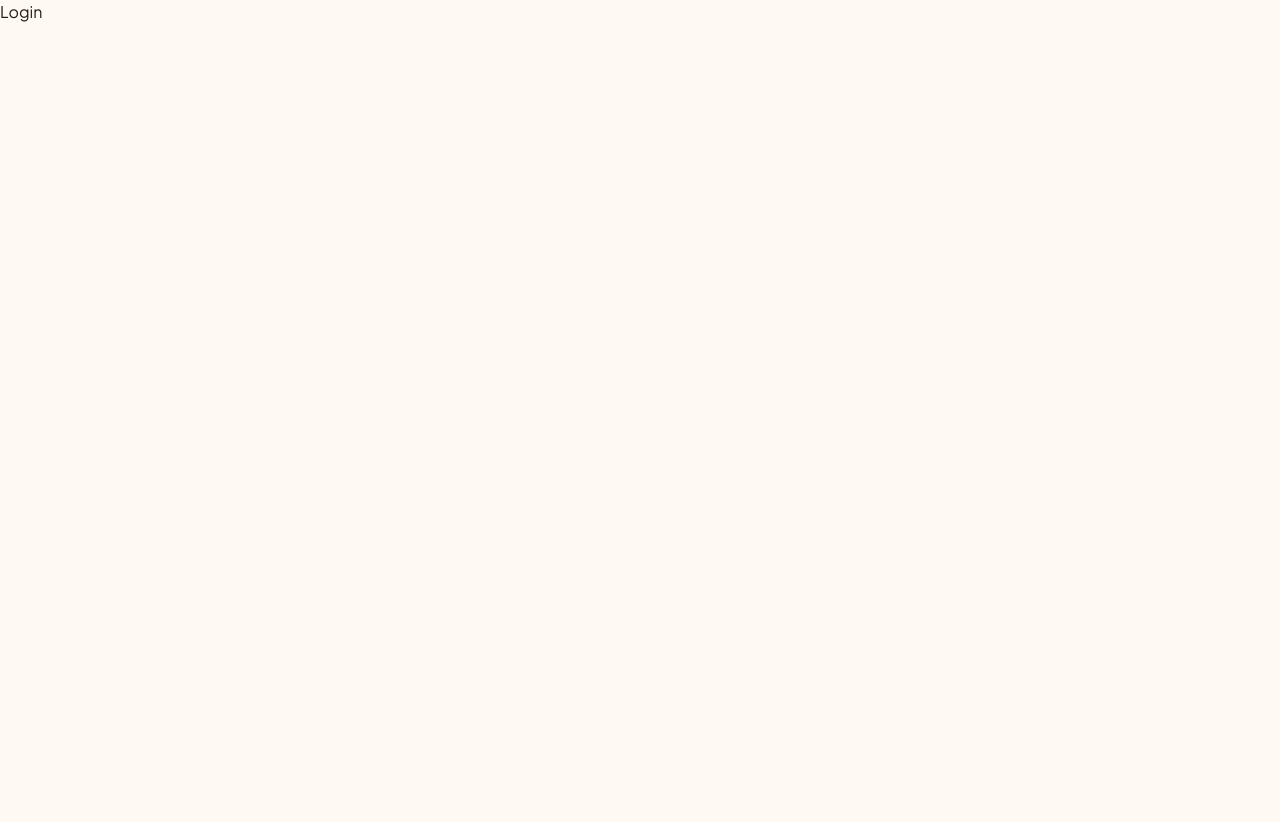
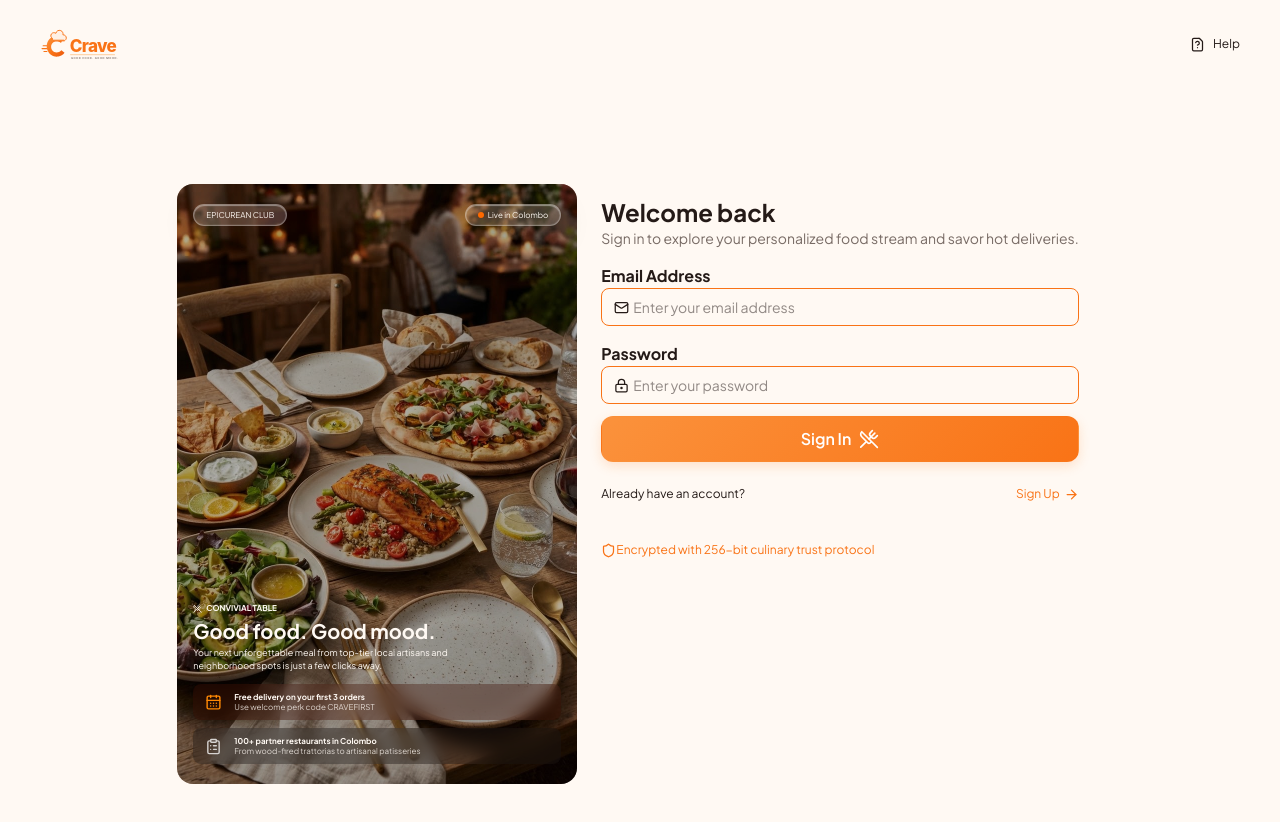
Before and after one commit to LakshanJayalath171/Crave--Food-delivery-app-front-end-, a React (Vite) app: page /login in a window 1280 px wide. Shown: the top 822 px of the page. Before the commit the page ends 800 px from the top, so only its background shows below. Built offline with nearby package versions, Linux system fonts and the light colour scheme.

Commit message:
Created all ui for the login page

```diff
--- a/src/pages/Login.tsx
+++ b/src/pages/Login.tsx
@@ -1,7 +1,107 @@
+import Sign_nav from "../components/Sign_nav"
+import sign_up from "../assets/frontend_assets/sign up.jpg"
+import { ArrowRight, CalendarDays, ClipboardList, Lock, LockKeyhole, Mail, Shield, User, UtensilsCrossed } from "lucide-react";
+import BlinkingDot from "../components/Dot";
+import { useNavigate } from "react-router-dom";
+
 const Login = () => {
+
+    const navigate = useNavigate();
+
   return (
-    <div>Login</div>
-  )
+    <div>
+      {/* navbar */}
+      <Sign_nav />
+
+      {/* content */}
+      <div className="w-full h-full flex items-center justify-center py-24">
+        {/* left */}
+        <div className="flex items-start justify-start">
+          <div className="relative">
+            <img src={sign_up} alt="login" className="w-100 h-150 rounded-2xl object-cover" />
+            <div className="absolute inset-0 flex flex-col justify-between rounded-2xl bg-black/30 px-4 py-5">
+              <div className="flex items-center justify-between gap-2">
+                <div className="apple rounded-full px-3 py-1 text-[8px] text-on-dark">EPICUREAN CLUB</div>
+                <div className="apple flex items-center justify-center gap-1 rounded-full px-3 py-1 text-[8px] text-on-dark">
+                  <BlinkingDot color="bg-orange-500" size="w-1.5 h-1.5" />
+                  Live in Colombo
+                </div>
+              </div>
+
+              <div className="mt-auto space-y-3">
+                <div className="space-y-1">
+                  <div className="flex items-center gap-1 text-[8px] font-bold uppercase text-on-dark">
+                    <UtensilsCrossed size={9} />
+                    Convivial table
+                  </div>
+                  <h1 className="text-xl font-bold leading-tight text-on-dark">Good food.
+Good mood.</h1>
+                  <p className="max-w-75 text-[9px] font-light leading-snug text-on-dark">Your next unforgettable meal from top-tier local artisans and neighborhood spots is just a few clicks away.</p>
+                </div>
+
+                <div className="space-y-2">
+                  <div className="flex items-center gap-3 rounded-lg bg-orange-950/35 px-3 py-2 text-on-dark backdrop-blur-sm">
+                    <CalendarDays size={17} className="shrink-0 text-orange-400" />
+                    <div className="leading-tight">
+                      <p className="text-[8px] font-bold">Free delivery on your first 3 orders</p>
+                      <p className="text-[8px] font-light opacity-80">Use welcome perk code CRAVEFIRST</p>
+                    </div>
+                  </div>
+                  <div className="flex items-center gap-3 rounded-lg bg-stone-900/35 px-3 py-2 text-on-dark backdrop-blur-sm">
+                    <ClipboardList size={17} className="shrink-0 text-stone-300" />
+                    <div className="leading-tight">
+                      <p className="text-[8px] font-bold">100+ partner restaurants in Colombo</p>
+                      <p className="text-[8px] font-light opacity-80">From wood-fired trattorias to artisanal patisseries</p>
+                    </div>
+                  </div>
+                </div>
+              </div>
+            </div>
+          </div>
+          {/* right */}
+          <div className="px-6 py-3 flex items-center justify-center">
+            <div>
+                {/* header */}
+                <div>
+                    <h1 className="text-2xl font-bold text-main">Welcome back</h1>
+                    <p className="text-secondary font-light text-sm">Sign in to explore your personalized food stream and savor hot deliveries.</p>
+                </div>
+
+                <div className="mt-4">
+                    <p className="text-main font-bold">Email Address</p>
+                    <div className="flex items-center justify-start gap-1 w-full border-special px-3 py-2 rounded-lg">
+                        <Mail size={15}/>
+                        <input type="email" placeholder="Enter your email address" className="border-none outline-none focus-visible:outline-none text-sm"/>
+                    </div>
+                </div>
+
+                <div className="mt-4">
+                    <p className="text-main font-bold">Password</p>
+                    <div className="flex items-center justify-start gap-1 w-full border-special px-3 py-2 rounded-lg">
+                        <LockKeyhole size={15}/>
+                        <input type="password" placeholder="Enter your password" className="border-none outline-none focus-visible:outline-none text-sm"/>
+                    </div>
+                </div>
+                <div className="flex items-center justify-center mt-3 w-full h-full">
+                    <div className="w-full h-full">
+                        <button className="btn-primary flex items-center justify-center w-full h-full">Sign In <UtensilsCrossed size={20}/></button>
+                    </div>
+                </div>
+
+                <div className="mt-6 flex items-center justify-between">
+                    <p className="text-xs">Already have an account?</p>
+                    <div className="flex items-center justify-center gap-1 cursor-pointer text-primary hover:underline">
+                        <p className="text-xs " onClick={() => navigate("/signup")}>Sign Up</p>
+                        <ArrowRight size={15}/>
+                    </div>
+                </div>
+                <p className="text-xs font-light text-primary flex items-center justify-start mt-10"><Shield size={15}/>Encrypted with 256-bit culinary trust protocol</p>
+            </div>
+          </div>
+        </div>
+      </div>
+    </div>
+  );
 }
 
 export default Login
--- a/src/pages/SignUp.tsx
+++ b/src/pages/SignUp.tsx
@@ -2,8 +2,11 @@ import Sign_nav from "../components/Sign_nav"
 import Login_img from "../assets/frontend_assets/login.jpg"
 import { ArrowRight, CalendarDays, ClipboardList, Lock, LockKeyhole, Mail, Shield, User, UtensilsCrossed } from "lucide-react";
 import BlinkingDot from "../components/Dot";
+import { useNavigate } from "react-router-dom";
 
 const SignUp = () => {
+
+  const navigate = useNavigate();
   return (
     <div>
       {/* navbar */}
@@ -107,7 +110,7 @@ const SignUp = () => {
                 <div className="mt-6 flex items-center justify-between">
                     <p className="text-xs">Already have an account?</p>
                     <div className="flex items-center justify-center gap-1 cursor-pointer text-primary hover:underline">
-                        <p className="text-xs ">Sign in</p>
+                        <p className="text-xs " >Sign in</p>
                         <ArrowRight size={15}/>
                     </div>
                 </div>
```
